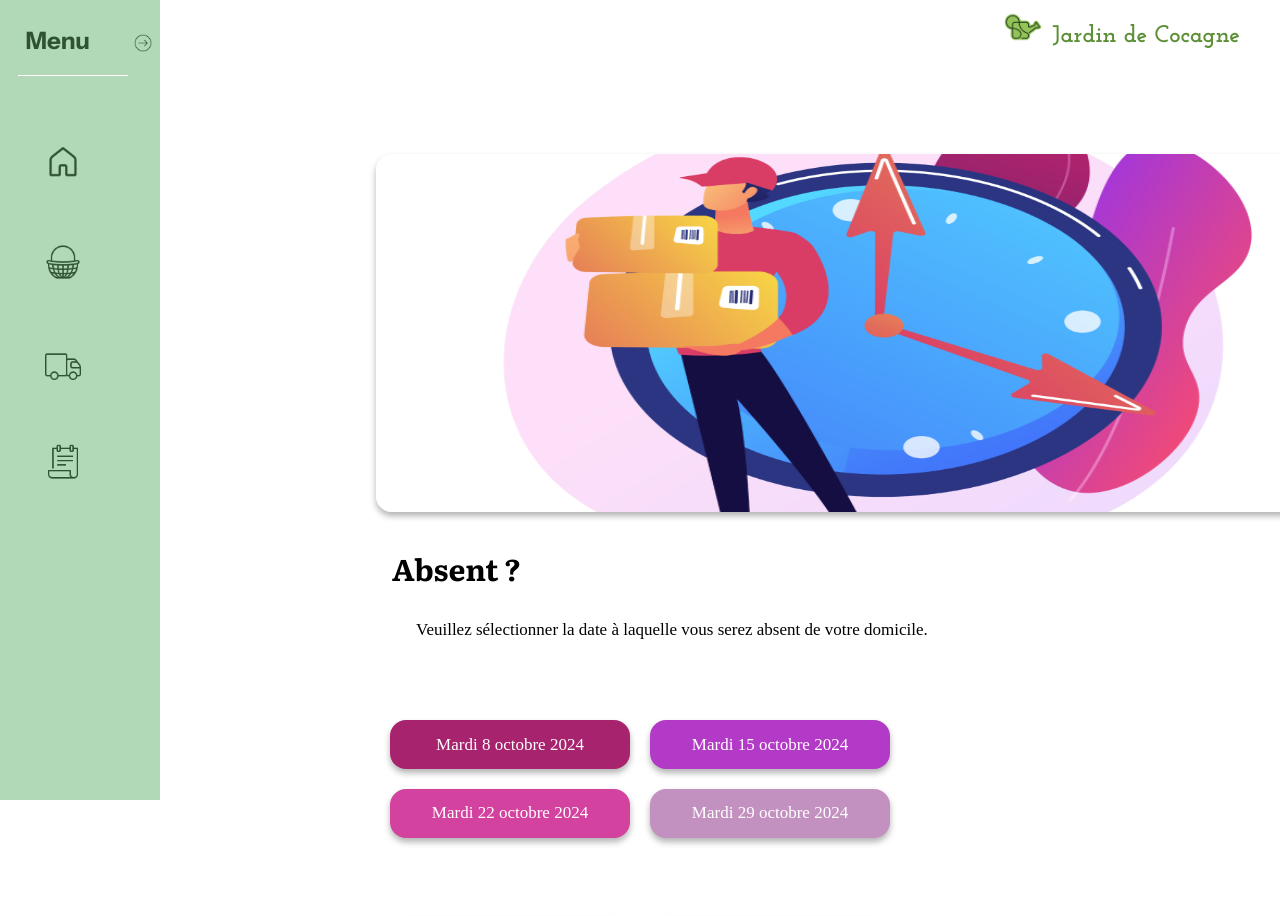
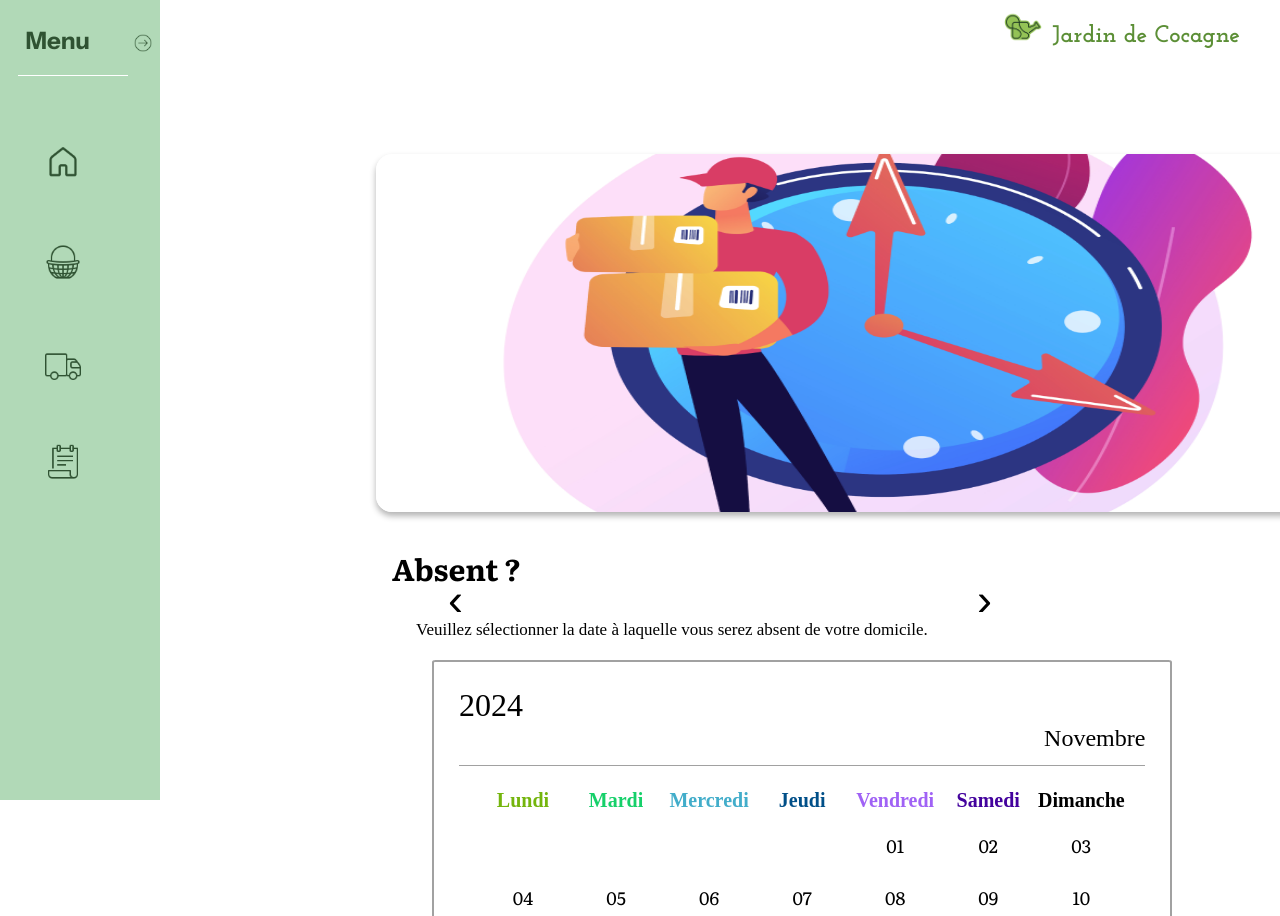
Before and after one commit to NathanLANTZ57/SAE5_LANTZ_CHEVALIER, an Angular app in the folder client/: page /app-profil-reprogrammation-date in a window 1280 px wide. Shown: the top 916 px of the page. Built offline with nearby package versions, Linux system fonts and the light colour scheme; a web font is replaced by a local one.

Commit message:
correction front

```diff
--- a/client/src/app/profil-reprogrammation-date/profil-reprogrammation-date.component.html
+++ b/client/src/app/profil-reprogrammation-date/profil-reprogrammation-date.component.html
@@ -18,12 +18,7 @@
               <p>Veuillez sélectionner la date à laquelle vous serez absent de votre domicile.</p>
             </div>
 
-            <div class="dates-container">
-              <button class="date-button">Mardi 8 octobre 2024</button>
-              <button class="date-button">Mardi 15 octobre 2024</button>
-              <button class="date-button">Mardi 22 octobre 2024</button>
-              <button class="date-button">Mardi 29 octobre 2024</button>
-            </div>
+          <app-calendrier-livraison></app-calendrier-livraison>
 
             <div class="actions-container">
                 <a
```
Also changed, not shown: 1 other file (tests, documents, lock files or other folders).
